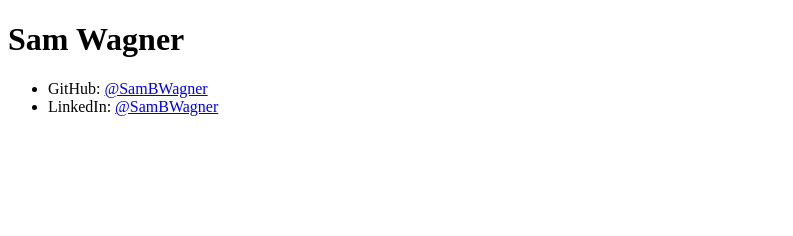
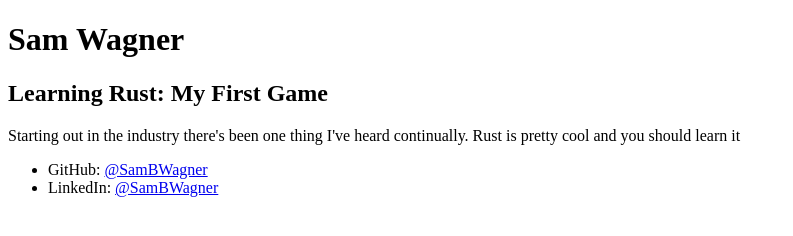
Before and after one commit to SamBWagner/steam-port, a plain HTML site: page index.html in a window 1280 px wide. Shown: the whole page, without its empty margins (0-793 px from the left). Drawn offline with Linux system fonts and the light colour scheme.

Commit message:
add some more boilerplate HTML and write first blog

```diff
--- a/index.html
+++ b/index.html
@@ -11,6 +11,11 @@
     </header>
 
     <main>
+      <h2>Learning Rust: My First Game</h2>
+      <p>
+        Starting out in the industry there's been one thing I've heard continually.
+        Rust is pretty cool and you should learn it
+      </p>
     </main>
 
     <footer>
```
Also changed, not shown: 1 other file.
